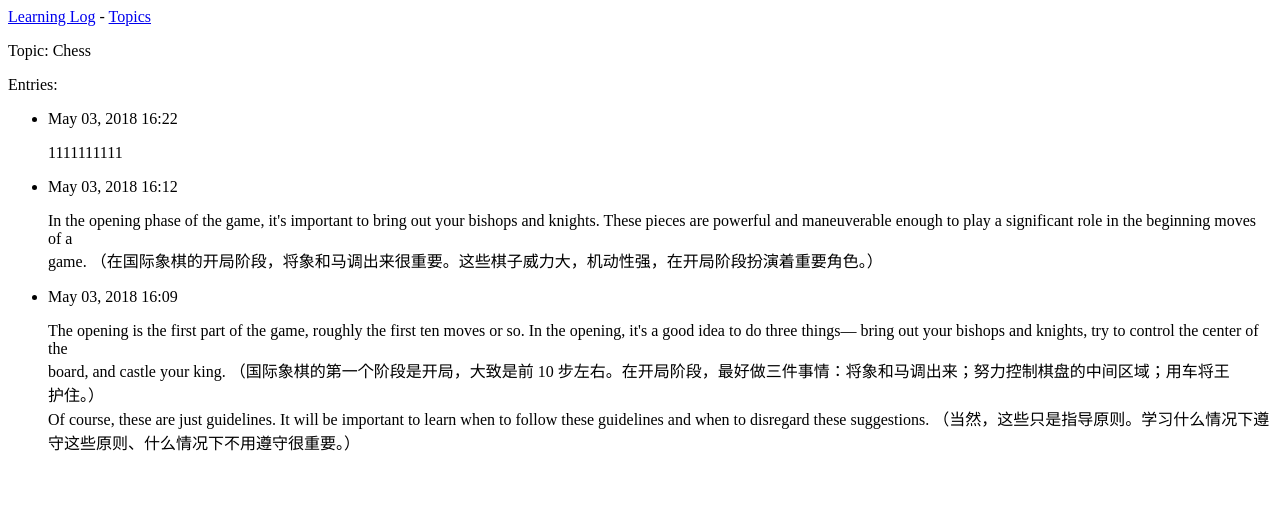
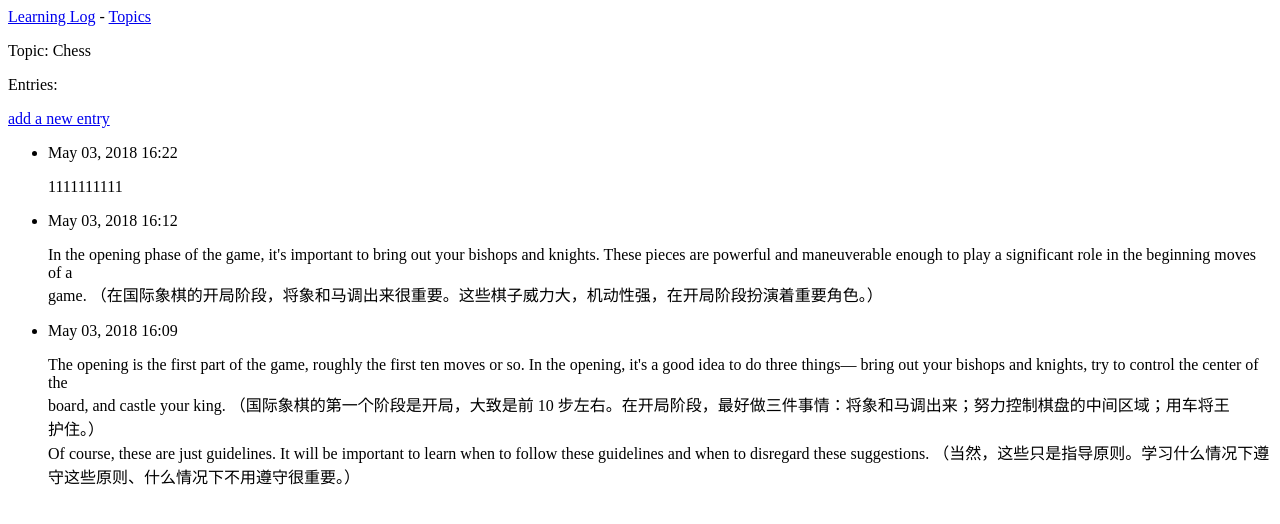
Before and after one commit to Wangpeihu1/learninglog, a Django app: page /topics/1/ in a window 1280 px wide. Shown: the top 524 px of the page. Run offline with Django 3.2, Linux system fonts and the light colour scheme; data comes from the database, SQL or seed files in the repository; both versions use the stored data as it was after the commit.

Commit message:
用户账号添加新条目
添加表单
定义url，视图函数
模板，链接
因为打错两个字符，运行不对，查找很痛苦，认真点

```diff
--- a/learning_logs/templates/learning_logs/topic.html
+++ b/learning_logs/templates/learning_logs/topic.html
@@ -2,6 +2,9 @@
 {% block content %}
   <p>Topic: {{topic}}</p>
   <p>Entries:</p>
+  <p>
+    <a href="{% url 'learning_logs:new_entry' topic.id %}">add a new entry</a>
+  </p>
   <ul>
     {% for entry in entries %}
       <li>
--- a/learning_logs/urls.py
+++ b/learning_logs/urls.py
@@ -11,4 +11,6 @@ urlpatterns = [
 	re_path('topics/(?P<topic_id>\d+)/',views.topic,name='topic'),
 	#用于添加新主题的网页
 	path('new_topic/',views.new_topic,name='new_topic'),
+	#用于添加新条目的页面
+	path('new_entry/(?P<topic_id>\d+)/',views.new_entry,name='new_entry')
 ]
--- a/learning_logs/views.py
+++ b/learning_logs/views.py
@@ -3,7 +3,7 @@ from django.http import HttpResponseRedirect
 from django.urls import reverse
 
 from .models import Topic
-from .forms import TopicForm
+from .forms import TopicForm, EntryForm
 
 def index(request):
 	#学习笔记的主页
@@ -34,3 +34,21 @@ def new_topic(request):
 
 	context = {'form':form}
 	return render(request,'learning_logs/new_topic.html',context)
+def new_entry(request,topic_id):
+	#在特定的主题添加条目
+	topic = Topic.objects.get(id=topic_id)
+
+	if request.method != 'POST':
+		#未提交数据，创建新表单
+		form = EntryForm()
+	else:
+		#POST提交数据，对数据进行处理
+		form = EntryForm(data=request.POST)
+		if form.is_valid():
+			new_entry = form.save(commit=False)
+			new_entry.topic = topic
+			new_entry.save()
+			return HttpResponseRedirect(reverse('learning_logs:topic',args=[topic_id]))
+
+	context = {'topic':topic,'form':form}
+	return render(request,'learning_logs/new_entry.html',context)
```
Also changed, not shown: learning_logs/forms.py (+8 -1 lines), learning_logs/templates/learning_logs/new_entry.html (added, +11 -0 lines), db.sqlite3.
